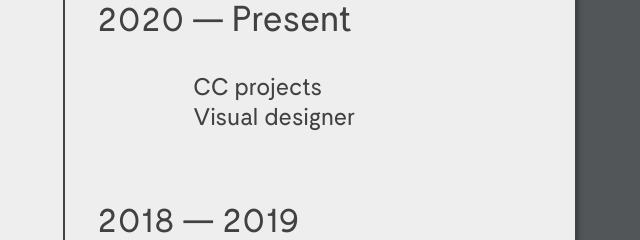
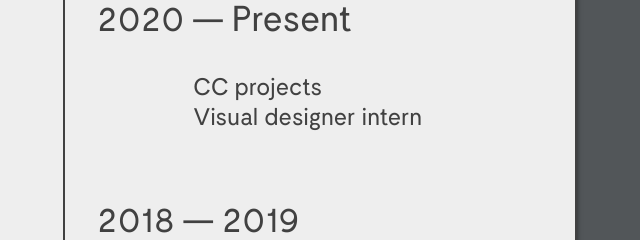
Before and after one commit to jensjohnston/portfolio, a plain HTML site: page resume.html in a window 1280 px wide. Shown: the part 410-650 px from the top of the page, 575-1215 px from the left. Drawn offline with nearby package versions, Linux system fonts and the light colour scheme.

Commit message:
Change title of my job at resume.html

```diff
--- a/resume.html
+++ b/resume.html
@@ -84,7 +84,7 @@
                             </div>
                             <div class="w-100 f4 f3-ns  lh-title-ns  pb4 ph5 ph4-ns pb4 pt1  ph6-ns pb4-ns pt0-ns ">
                                 CC projects<br>
-                                Visual designer
+                                Visual designer intern
                             </div>
                             <div class="f4 f2-ns lh-title-ns  pb1 ph4 pv2 ph4-ns pv4-ns">
                                 2018 — 2019
```
